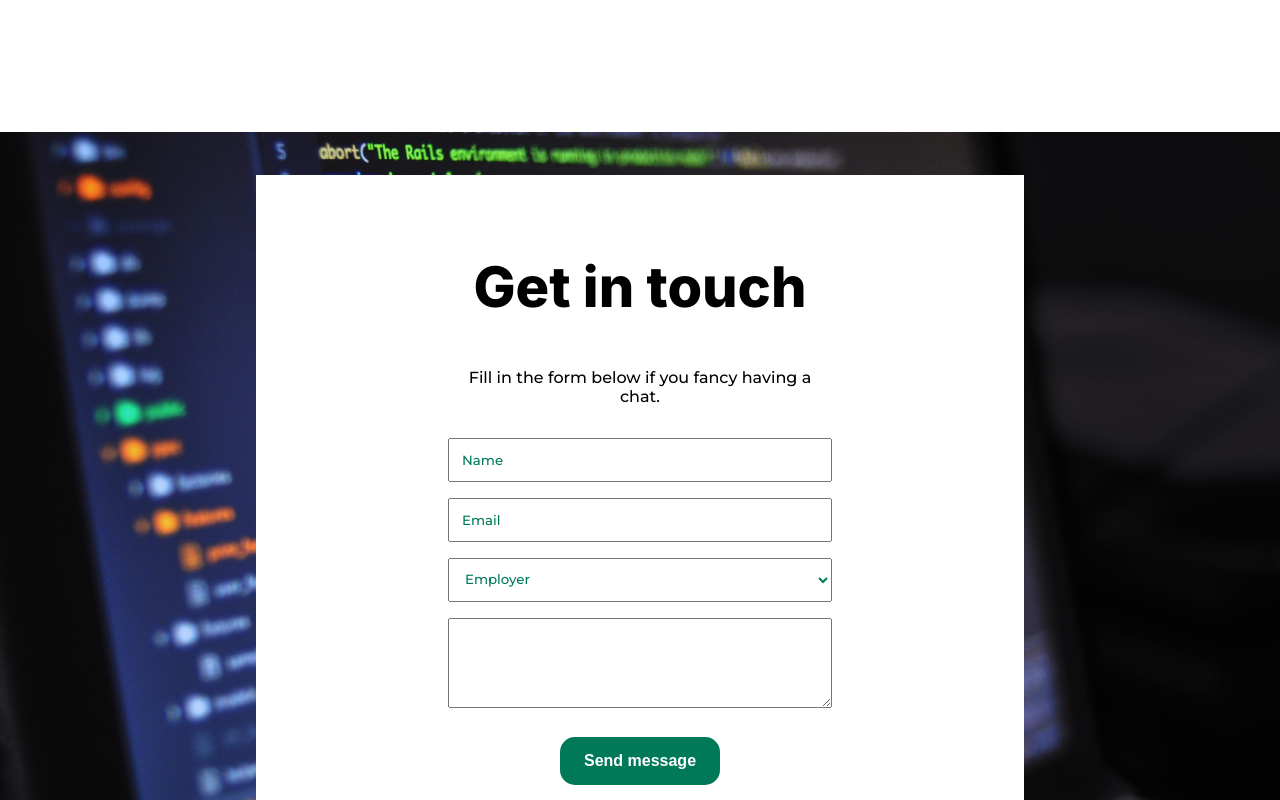
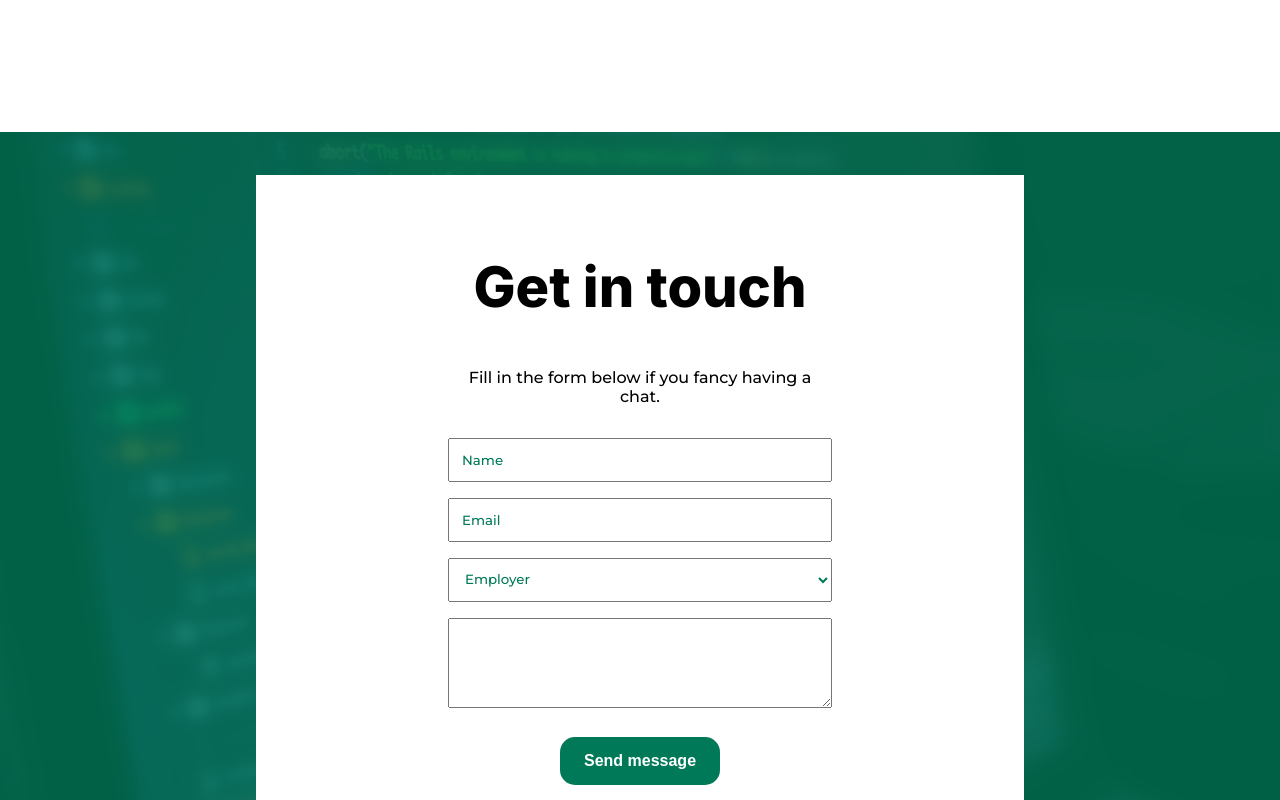
Before and after one commit to danstoakes/2023-danstoakes-webpack, a React app: page / in a window 1280 px wide. Shown: the part 3700-4500 px from the top of the page. Built offline with nearby package versions, Linux system fonts and the light colour scheme.

Commit message:
Add some more brand alignment

```diff
--- a/src/components/slide/banner/index.module.scss
+++ b/src/components/slide/banner/index.module.scss
@@ -9,12 +9,39 @@
     align-items: center;
     display: flex;
     justify-content: center;
+    max-height: calc(100vh - #{$header-height-desktop});
+    min-height: calc(100vh - #{$header-height-desktop});
+    position: relative;
 
     & > div {
         @media (max-width: $breakpoint-xl) {
             padding: $padding-height-mobile;
             width: 100%;
         }
+    }
+
+    &::after {
+        background-color: $brand-primary;
+        content: "";
+        opacity: 0.8;
+        position: absolute;
+        width: 100%;
+        height: 100%;
+        -webkit-backdrop-filter: blur(10px) brightness(0.8);
+        backdrop-filter: blur(10px) brightness(0.8);
+        pointer-events: none;
+
+        @media (max-width: $breakpoint-xl) {
+            bottom: 0;
+            left: 0;
+            margin-top: 0;
+            right: 0;
+            top: 0;
+        }
+    }
+
+    div {
+        z-index: 1;
     }
 
     // sectionContactForm
```
